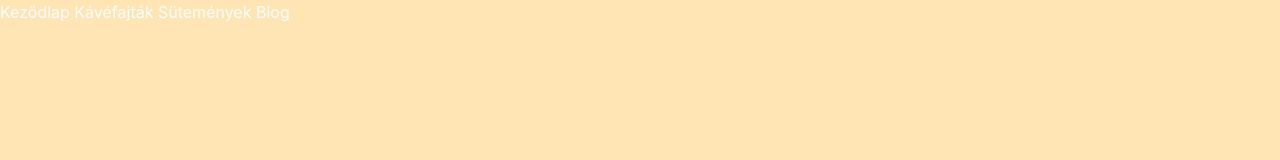
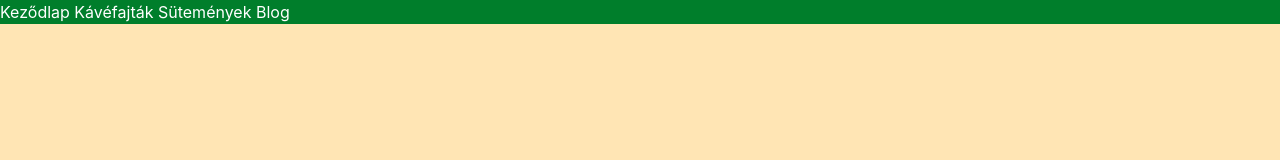
Before and after one commit to DudasBenceSandor/Coffee_web_page, a plain HTML site: page index.html in a window 1280 px wide. Drawn offline with nearby package versions, Linux system fonts and the light colour scheme.

Commit message:
img, html and css

```diff
--- a/index.html
+++ b/index.html
@@ -4,7 +4,7 @@
     <meta charset="UTF-8">
     <meta http-equiv="X-UA-Compatible" content="IE=edge">
     <meta name="viewport" content="width=device-width, initial-scale=1.0">
-    <title>Kezdőlap</title>
+    <title>Lucky - Kávéfajták</title>
     <link rel="stylesheet" href="https://cdn.jsdelivr.net/npm/bootstrap@4.0.0/dist/css/bootstrap.min.css"
     integrity="sha384-Gn5384xqQ1aoWXA+058RXPxPg6fy4IWvTNh0E263XmFcJlSAwiGgFAW/dAiS6JXm" crossorigin="anonymous">
     <link rel="stylesheet" href="lucky.css">
--- a/lucky.css
+++ b/lucky.css
@@ -6,5 +6,5 @@ nav a {
     color: white;
 }
 nav{
-    background-color:
+    background-color: #007E2B;
 }
```
Also changed, not shown: nyerskép/Kávézőfajták.png (deleted), nyerskép/adult-2178904_1920.jpg (deleted), nyerskép/coffee-3727673_1920.jpg (deleted), nyerskép/coffee-839233_1920.jpg (deleted), nyerskép/coffee-cup-2317201_1920.jpg (deleted), nyerskép/still-life-2366084_1920.jpg (deleted), nyersképek/coffee-2560260_1920.jpg (deleted), nyersképek/coffee-5009730_1920.png (deleted), nyersképek/cookie-1864674_1920.jpg (deleted).
